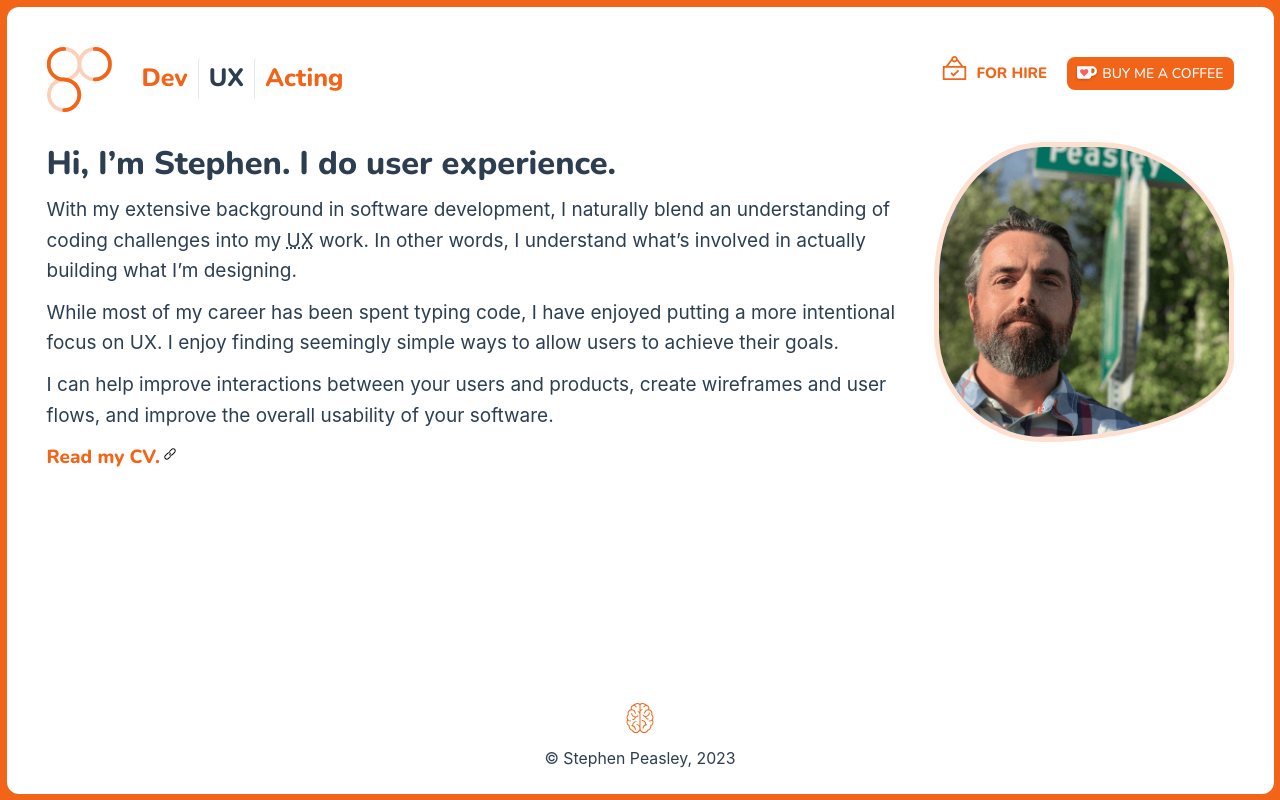
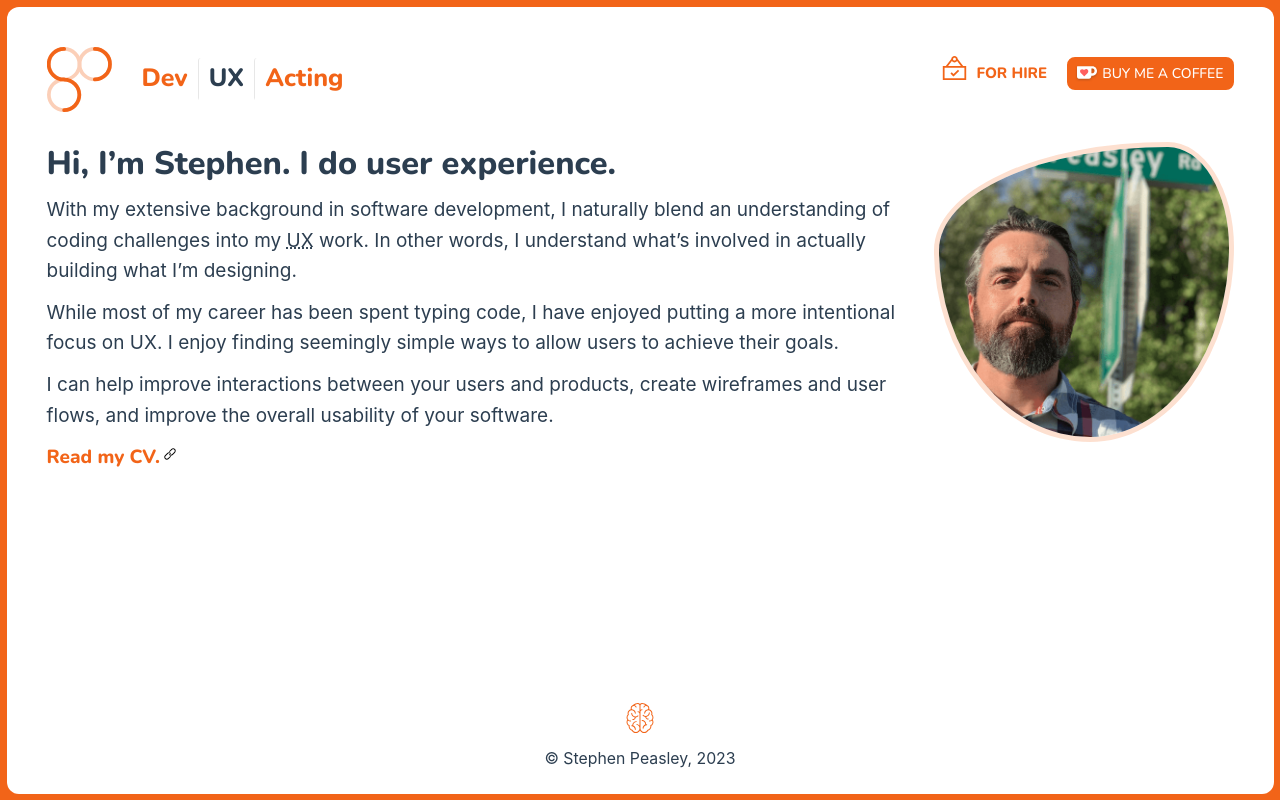
Before and after one commit to speasley/stephenpeasley, a Vue app: page /ux in a window 1280 px wide. Built offline with nearby package versions, Linux system fonts and the light colour scheme.

Commit message:
feat: tweak wobbly img borders

```diff
--- a/src/components/SImage.vue
+++ b/src/components/SImage.vue
@@ -38,12 +38,12 @@ img.stephen {
   border-radius: 50% 60% 60% 30% / 40% 30% 80% 60%;
 }
 img.stephen.acting {
-  border-radius: 40% 70% 60% 30% / 50% 40% 80% 60%;
+  border-radius: 59% 41% 47% 53% / 47% 30% 70% 53%;
 }
 img.stephen.dev {
-  border-radius: 60% 70% 50% 30% / 60% 30% 70% 60%;
+  border-radius: 51% 49% 56% 44% / 29% 57% 43% 71%;
 }
 img.stephen.ux {
-  border-radius: 40% 50% 70% 40% / 50% 50% 30% 40%;
+  border-radius: 78% 22% 48% 52% / 36% 35% 65% 64%;
 }
 </style>
```
